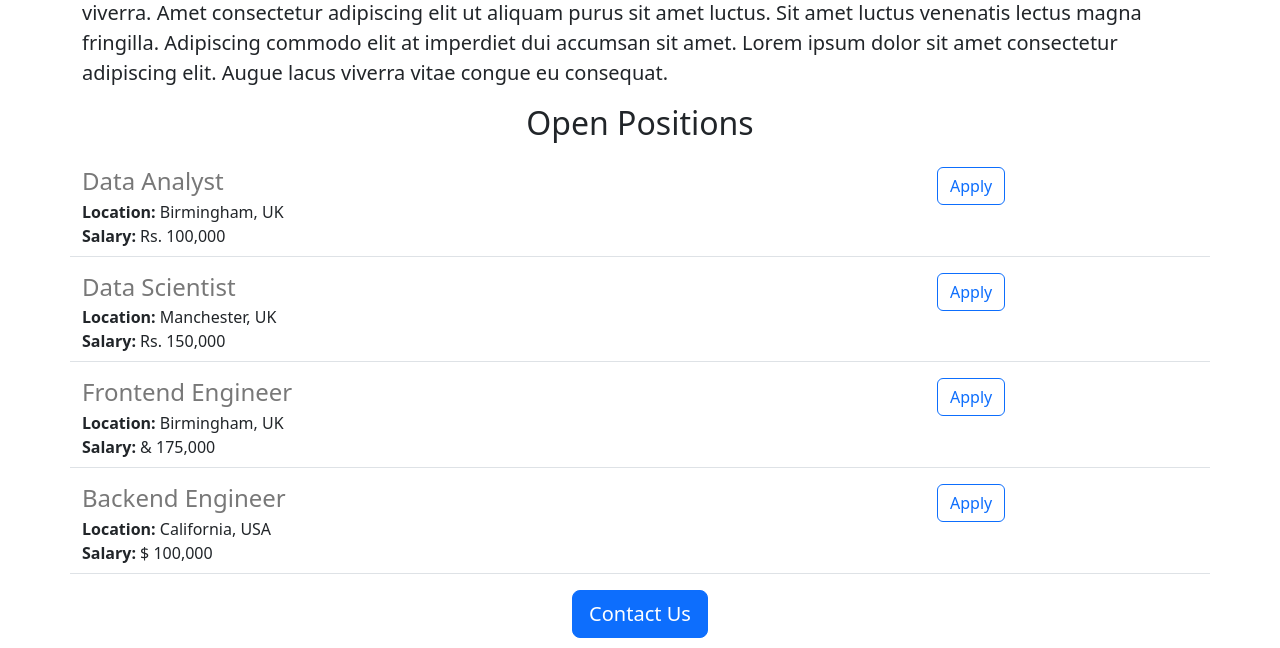
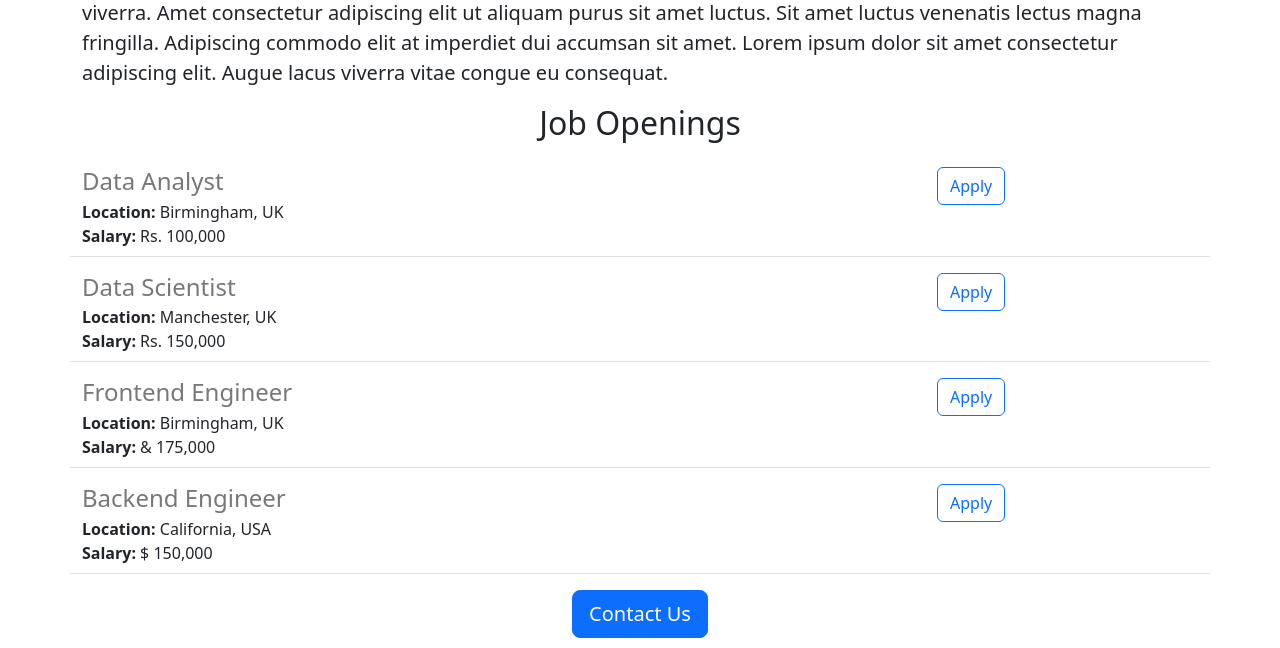
Before and after one commit to john-the1-mwagiru/jovian_careers_website, a Flask app: page / in a window 1280 px wide. Shown: the part 624-1272 px from the top of the page. Run offline with Flask 3, Linux system fonts and the light colour scheme.

Commit message:
made some changes

```diff
--- a/app.py
+++ b/app.py
@@ -24,7 +24,7 @@ JOBS =[{
   'id':4,
   'title':'Backend Engineer',
   'location':'California, USA',
-  'salary':'$ 100,000'
+  'salary':'$ 150,000'
       }
 
 ]
--- a/templates/home.html
+++ b/templates/home.html
@@ -19,7 +19,7 @@
         <img class="img-fluid" id ="banner" src="https://joviancareerswebsite--john-the1-mwagi.repl.co/static/banner.jpg">
         <h2 class="text-center">About Jovial</h2>
         <p class="lead">Lorem ipsum dolor sit amet, consectetur adipiscing elit, sed do eiusmod tempor incididunt ut labore et dolore magna aliqua. Amet dictum sit amet justo donec enim. Dictum at tempor commodo ullamcorper. Urna nec tincidunt praesent semper. Ornare quam viverra orci sagittis eu. In metus vulputate eu scelerisque felis. Varius quam quisque id diam vel quam. Varius morbi enim nunc faucibus a pellentesque sit. Luctus accumsan tortor posuere ac ut consequat semper viverra. Amet consectetur adipiscing elit ut aliquam purus sit amet luctus. Sit amet luctus venenatis lectus magna fringilla. Adipiscing commodo elit at imperdiet dui accumsan sit amet. Lorem ipsum dolor sit amet consectetur adipiscing elit. Augue lacus viverra vitae congue eu consequat.</p>
-        <h2 class="text-center mt-2 mb-4" >Open Positions</h2>
+        <h2 class="text-center mt-2 mb-4" >Job Openings</h2>
         <div>
           {% for job in jobs %}
              {%include 'jobitem.html'%}
```
